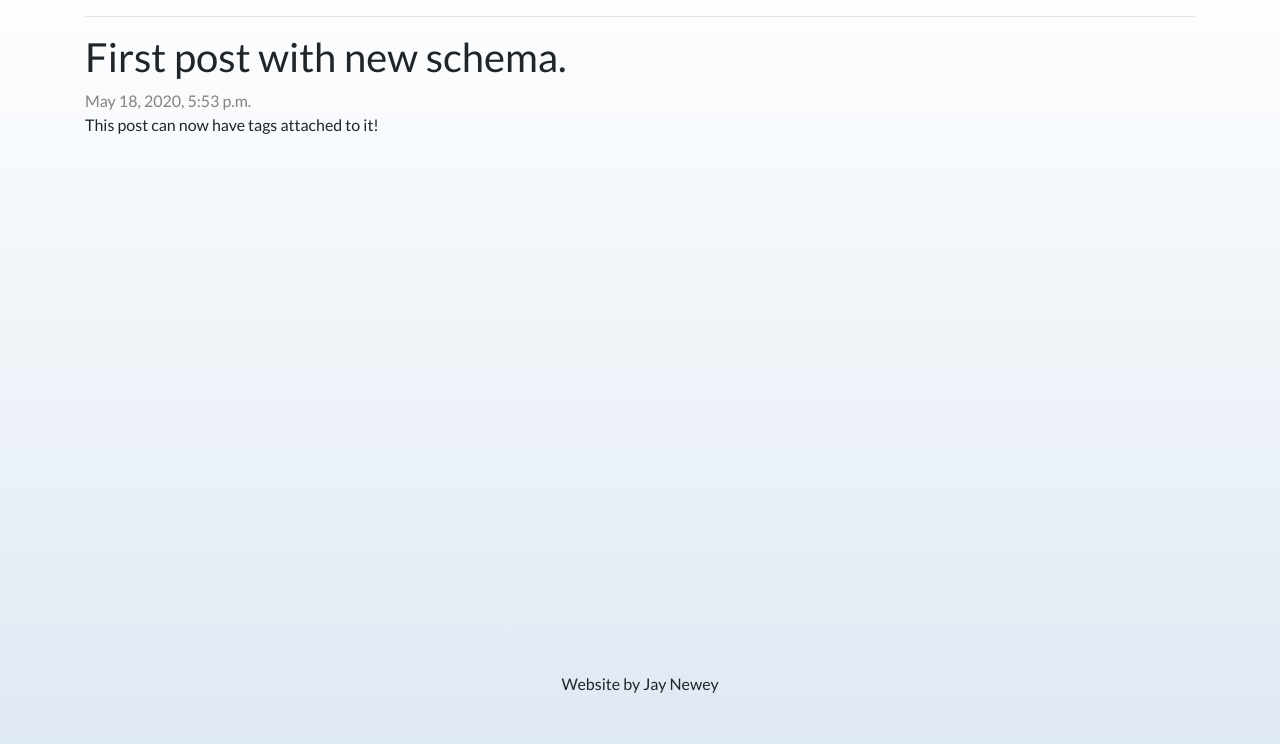
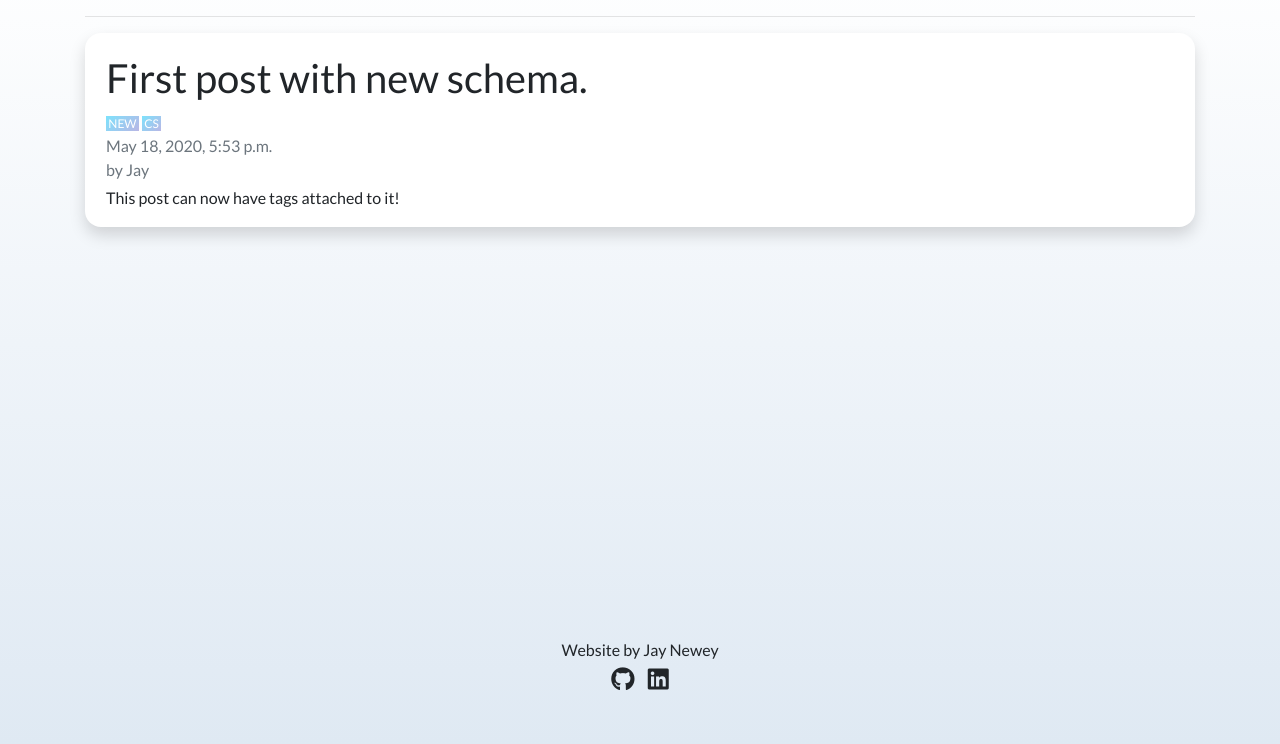
Before and after one commit to jaynewey/my-first-blog, a Django app: template blog/templates/blog/post_detail.html in a window 1280 px wide. Shown: the part 56-800 px from the top of the page. Run offline with Django 3.2, Linux system fonts and the light colour scheme; the template is opened without the code that fills it: values that come from a table or form of the project are taken from there, others are empty; data comes from the database, SQL or seed files in the repository; both versions use the stored data as it was after the commit; some libraries are stand-ins or nearby versions.

Commit message:
Add social icons to footer

```diff
--- a/blog/static/css/blog.css
+++ b/blog/static/css/blog.css
@@ -117,3 +117,14 @@ body {
     padding: 15px;
     margin: 0 auto;
 }
+
+.social {
+    font-size: 24px;
+    color:#212529;
+    padding: 5px;
+    transition: opacity 0.3s ease;
+}
+
+.social:hover, .social:focus, .social:active, .social.active {
+    opacity:50%;
+}
--- a/blog/templates/blog/base.html
+++ b/blog/templates/blog/base.html
@@ -17,7 +17,7 @@
         <div class="navbar navbar-expand-lg navbar-light">
             <a class="navbar-brand" href="/">♠ Jay Newey</a>
               <button class="navbar-toggler" type="button" data-toggle="collapse" data-target="#navbarNavDropdown" aria-controls="navbarNavDropdown" aria-expanded="false" aria-label="Toggle navigation">
-    <span class="navbar-toggler-icon"></span>
+    <span class="fa fa-bars"></span>
   </button>
             <div class="collapse navbar-collapse" id="navbarNavDropdown">
                 <ul class="navbar-nav ml-auto">
@@ -46,6 +46,8 @@
         <footer class="py-5 text-center">
             <div class="container">
                 <p class="m-0 text-center">Website by Jay Newey</p>
+                <a href="https://github.com/jaynewey"><span class="fab fa-github social"></span></a>
+                <a href="https://www.linkedin.com/in/jay-newey-369959195/"><i class="fab fa-linkedin social"></i></a>
             </div>
         </footer>
     </body>
--- a/blog/templates/blog/post_detail.html
+++ b/blog/templates/blog/post_detail.html
@@ -3,16 +3,25 @@
 {% block content %}
 
     <div class="post">
+        <div class="card mb-4 shadow">
+            <div class="card-body">
                 <h1>{{ post.title }}
                 {% if user.is_authenticated %}
                     <a style="float: right; color: black;" href="{% url 'post_edit' pk=post.pk %}"><span class="fa fa-edit"></span></a>
                 {% endif %}
                 </h1>
+                <div>{% for tag in post.tags_as_list %}
+                                      <span class="post-tag">&nbsp{{tag}}&nbsp</span>
+                                        {% endfor %}
+                                  </div>
                 {% if post.published_date %}
-            <div class="date">
+                    <div class="text-muted">
                         {{ post.published_date }}
                     </div>
                 {% endif %}
+                <div class="mb-1 text-muted">by {{ post.author }}</div>
                 <p>{{ post.text|linebreaksbr }}</p>
             </div>
+        </div>
+    </div>
 {% endblock %}
--- a/blog/templates/blog/post_list.html
+++ b/blog/templates/blog/post_list.html
@@ -28,8 +28,8 @@
                       </div>
         {% endfor %}
     {% if user.is_authenticated %}
-    <div class="container">
-        <footer class="footer fixed-bottom"><a href="{% url 'post_new' %}" class="btn btn-fab btn-gradient shadow-lg">+</a></footer>
+    <div style="pointer-events:none" class="container">
+        <footer class="footer fixed-bottom"><a style="pointer-events:auto" href="{% url 'post_new' %}" class="btn btn-fab btn-gradient shadow-lg">+</a></footer>
     </div>
     {% endif %}
 </div>
```
Also changed, not shown: db.sqlite3. Lines whose indentation alone changed are shown as unchanged.
